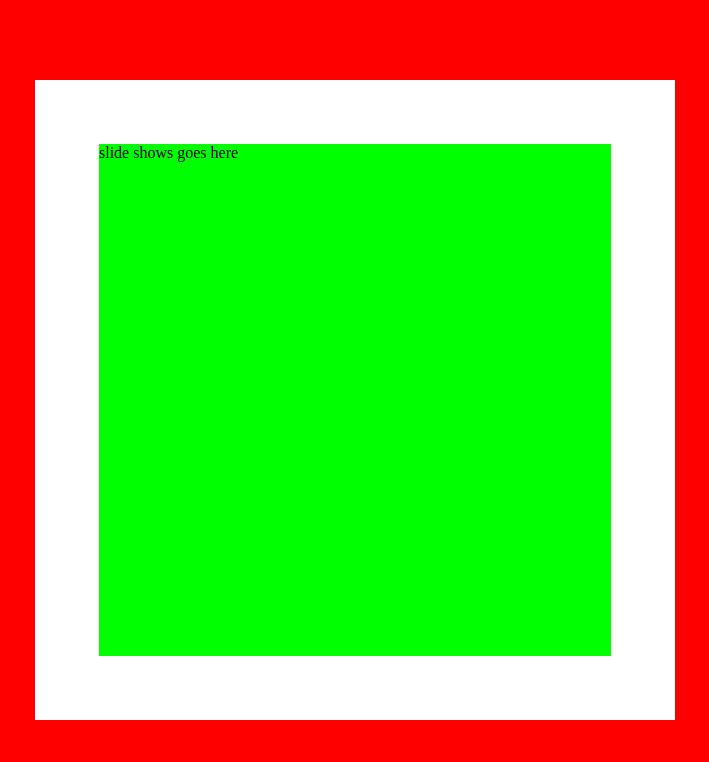
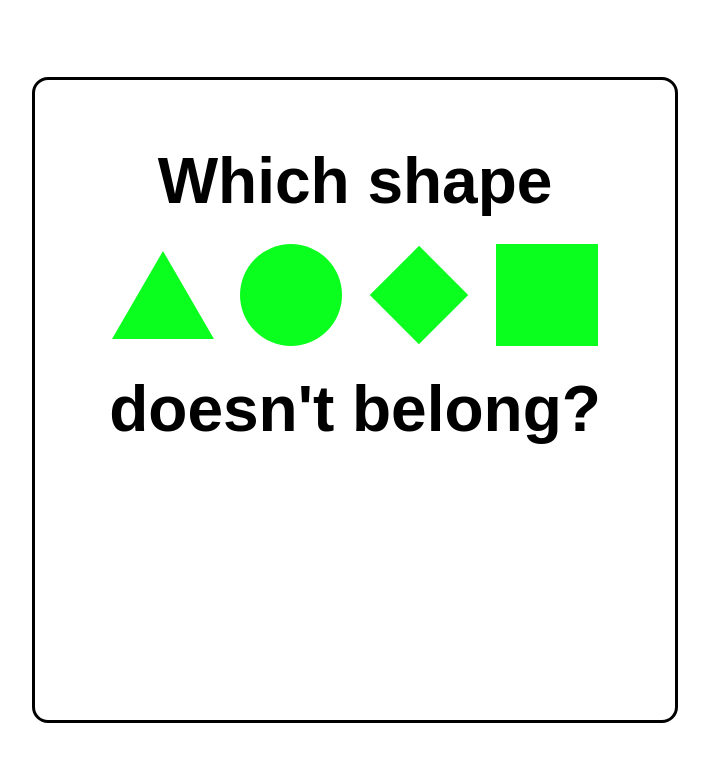
Before and after one commit to sabbiryan/learning-css-animations, a plain HTML site: page index.html in a window 1280 px wide. Shown: the whole page, without its empty margins (285-994 px from the left). Drawn offline with Linux system fonts and the light colour scheme; files whose address does not match are found by name.

Commit message:
created a dynamci layout with flexbox and applied a css selector

```diff
--- a/css/style.css
+++ b/css/style.css
@@ -6,7 +6,7 @@ html, body{
 
 hp-content{
     display: flex;
-    background-color: #f00;
+    background-color: #fff;
 
     width: 100vw;
     height: 100vh;
@@ -21,14 +21,47 @@ hp-presentation{
 
     width: 80vmin;
     height: 80vmin;
+
+    border: .2em solid #000;
+    border-radius: 1em;
+}
+
+hp-presentation>hp-slide{
+    display: none;
+}
+
+hp-presentation>hp-slide.active{
+    display: inline-block;
 }
 
 hp-slide{
     display: inline-block;
-    background-color: #0f0;
+    background-color: #fff;
 
     width: 80%;
     height: 80%;
 
     margin: 10%;
+
+    font-size: 8vmin;
+    font-weight: bold;
+    font-family: sans-serif;
+    text-align: center;
 }
+
+hp-chooser{
+    display: flex;
+
+    width: 100%;
+
+    flex-direction: row;
+    flex-wrap:  nowrap;
+    justify-content: space-around;
+    align-items: center;
+}
+
+hp-chooser * {
+    max-width: 20%;
+
+    margin: 5% 2.5%;
+}
--- a/index.html
+++ b/index.html
@@ -1,4 +1,5 @@
 <html>
+
 <head>
     <meta charset="utf-8">
 
@@ -12,9 +13,28 @@
 <body>
     <hp-content>
         <hp-presentation>
+            <hp-slide class="active">
+                <hp-title>Which shape</hp-title>
+                <hp-chooser>
+                    <img src="./images/triangle.svg">
+                    <img src="./images/circle.svg">
+                    <img src="./images/diamond.svg">
+                    <img src="./images/square.svg">
+                </hp-chooser>
+                <hp-title>doesn't belong?</hp-title>
+            </hp-slide>
+
             <hp-slide>
-                    <hp-title>slide shows goes here</hp-title>
+                    <hp-title>Which shape</hp-title>
+                    <hp-chooser>
+                        <img src="./images/triangle.svg">
+                        <img src="./images/circle.svg">
+                        <img src="./images/diamond.svg">
+                        <img src="./images/square.svg">
+                    </hp-chooser>
+                    <hp-title>doesn't belong?</hp-title>
                 </hp-slide>
+
         </hp-presentation>
     </hp-content>
 
```
Also changed, not shown: images/circle.svg (added), images/diamond.svg (added), images/square.svg (added), images/triangle.svg (added). Lines whose indentation alone changed are shown as unchanged.
